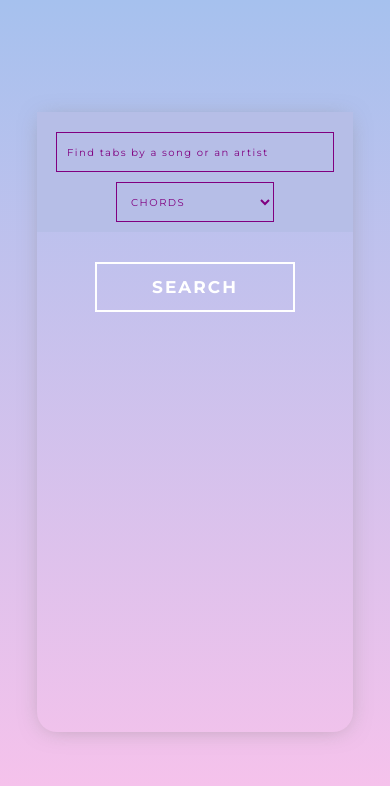
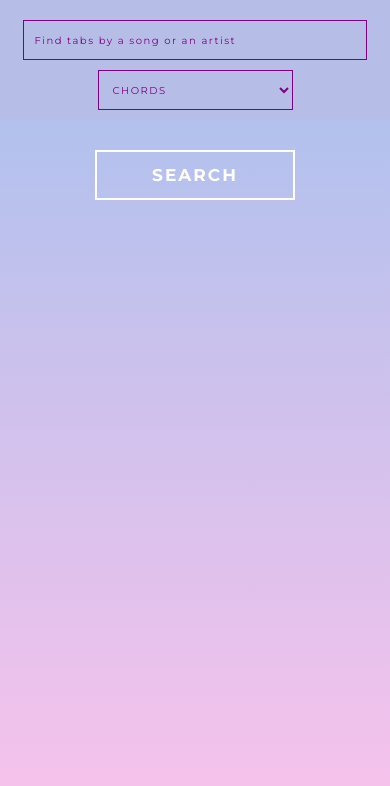
Before and after one commit to darius-maximus-girl/TabsFinder, a React (Create React App) app: page / in a window 390 px wide. Shown: the top 786 px of the page. Built offline with nearby package versions, Linux system fonts and the light colour scheme.

Commit message:
mobile view modified - 100% width and height added

```diff
--- a/src/App.scss
+++ b/src/App.scss
@@ -44,6 +44,6 @@ a {
   justify-content: center;
   align-items: center;
   margin: 0 auto;
-  width: 90vw;
+  width: 100%;
   height: 100%;
 }
--- a/src/styles/_searchForm.scss
+++ b/src/styles/_searchForm.scss
@@ -2,10 +2,8 @@
   // background-color: $form;
   background-color: $main-theme;
   box-shadow: $box-shadow-blurred;
-  height: 90%;
-  min-height: 600px;
-  max-height: 620px;
-  width: 90%;
+  height: 100%;
+  width: 100%;
   max-width: 850px;
   border-bottom-right-radius: 20px;
   border-bottom-left-radius: 20px;
@@ -13,6 +11,9 @@
 
   @media #{$mid} {
     height: 85%;
+    width: 90%;
+    min-height: 600px;
+    max-height: 620px;
   }
 
   @media #{$xxlarge} {
```
